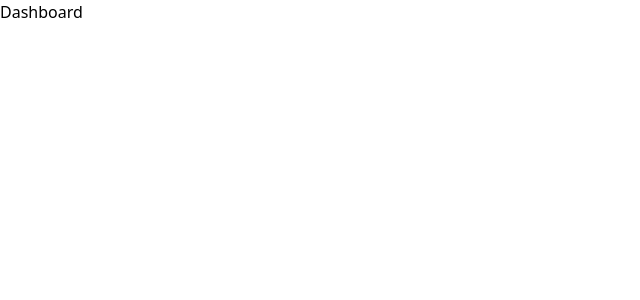
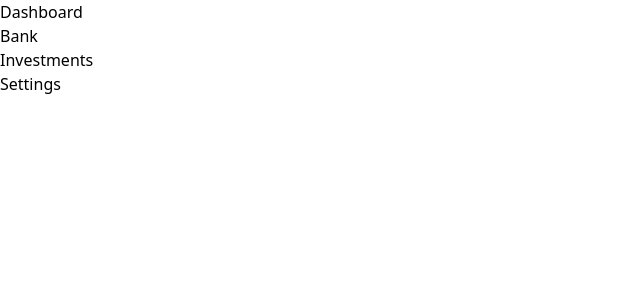
Before and after one commit to Mikebrown4768/bitcampProjectsavingsapp, a React (Create React App) app: page / in a window 1280 px wide. Shown: the top 300 px of the page, without its empty margins (0-640 px from the left). Built offline with nearby package versions, Linux system fonts and the light colour scheme.

Commit message:
Added UL that holds the left bar options

```diff
--- a/src/pages/Dashboard.tsx
+++ b/src/pages/Dashboard.tsx
@@ -4,9 +4,19 @@ interface DashboardProps {}
 
 const Dashboard: React.FC<DashboardProps> = ({}) => {
   return (
-    <div>
-      <h1>Dashboard</h1>
-    </div>
+      <>
+          <div>
+              <h6>Dashboard</h6>
+          </div>
+
+          <ul>
+              <li>Bank</li>
+              <li>Investments</li>
+              <li>Settings</li>
+          </ul>
+
+      </>
+
   );
 };
 
--- a/src/pages/Login.tsx
+++ b/src/pages/Login.tsx
@@ -6,7 +6,12 @@ interface LoginProps {}
 const Login: React.FC<LoginProps> = ({}) => {
   return (
     <div>
+
       <h1>Login</h1>
+
+
+
+
     </div>
   );
 };
```
Also changed, not shown: 1 other file (tests, documents, lock files or other folders).
